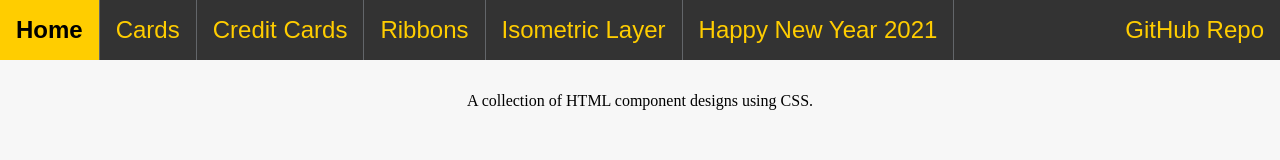
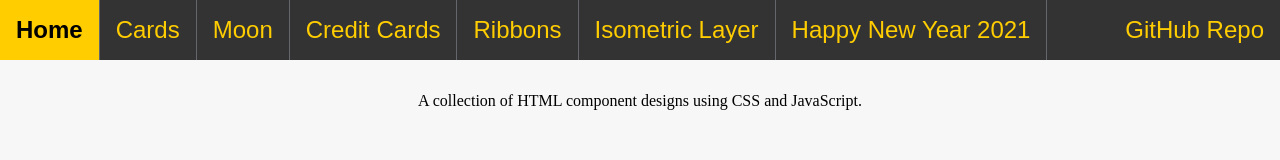
Before and after one commit to tianheg/css-collection, a plain HTML site: page index.html in a window 1280 px wide. Drawn offline with Linux system fonts and the light colour scheme.

Commit message:
[index.html] update

```diff
--- a/index.html
+++ b/index.html
@@ -4,7 +4,7 @@
 <head>
     <meta charset="UTF-8">
     <meta name="viewport" content="width=device-width, initial-scale=1.0">
-    <title>CSS Collection - tianheg</title>
+    <title>CSS JS Collection - tianheg</title>
     <link rel="icon" type="image/x-icon" href="assets/images/favicon.ico">
     <link rel="stylesheet" href="assets/css/style.css">
     <link rel="stylesheet" href="assets/css/nav.css">
@@ -18,6 +18,9 @@
             </li>
             <li>
                 <a href="./cards/index.html">Cards</a>
+            </li>
+            <li>
+                <a href="./moon/index.html">Moon</a>
             </li>
             <li>
                 <a href="./credit-cards/index.html">Credit Cards</a>
@@ -38,7 +41,7 @@
     </nav>
 
     <main>
-        <p>A collection of HTML component designs using CSS.</p>
+        <p>A collection of HTML component designs using CSS and JavaScript.</p>
     </main>
 </body>
 
```
